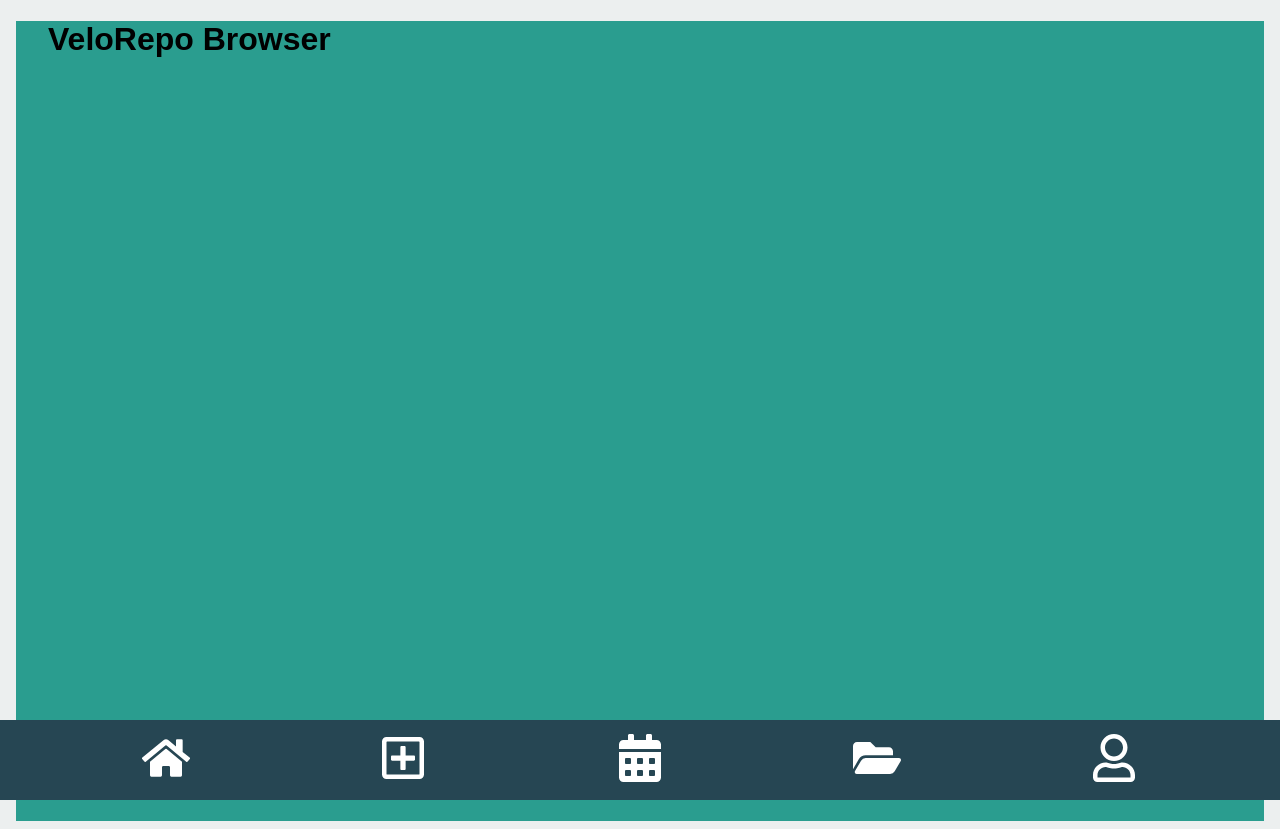
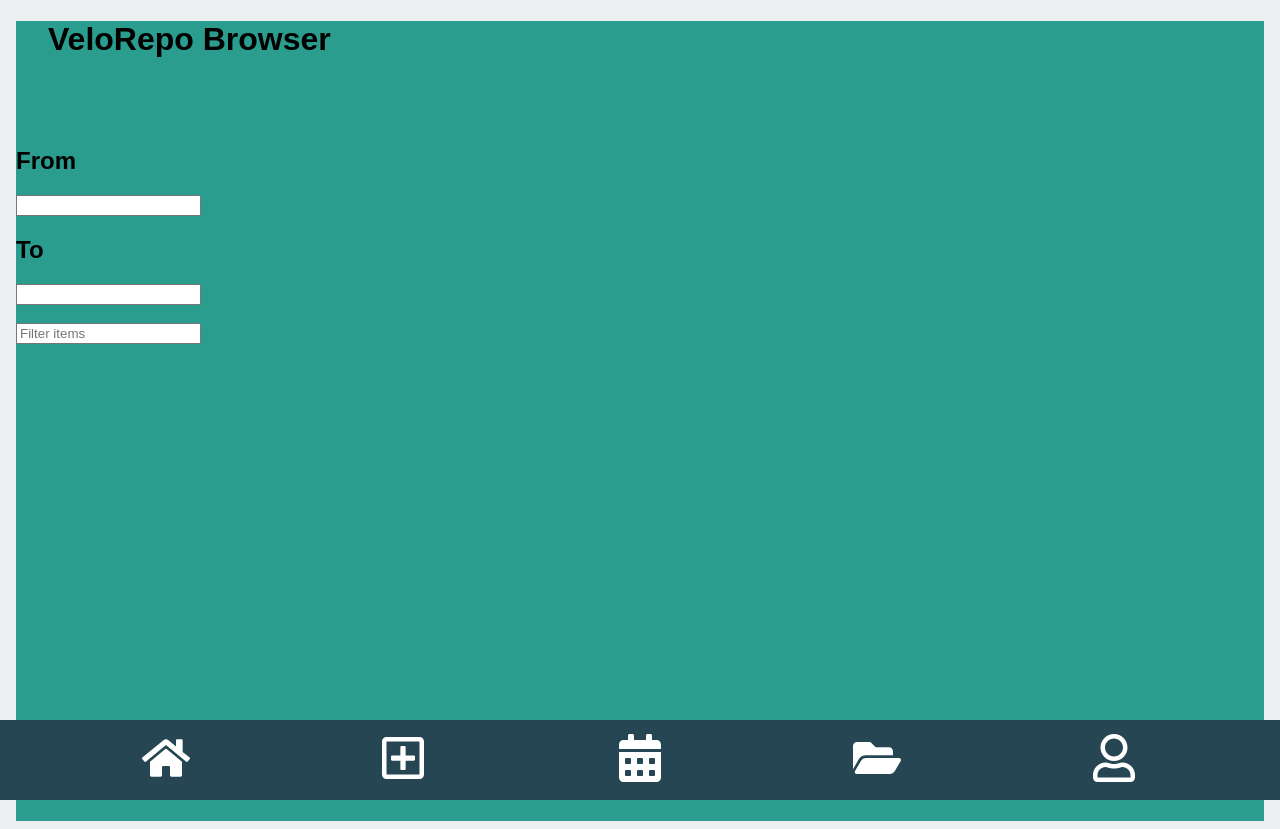
Before and after one commit to HelenLangers/VeloRepo, a React (Create React App) app: page /browser in a window 1280 px wide. Built offline with nearby package versions, Linux system fonts and the light colour scheme; no server answers; sample sign-in values are in the browser's storage; a web font is replaced by a local one.

Commit message:
searchbar added

```diff
--- /dev/null
+++ b/src/Components/BrowserComponents/BrowserCard.js
@@ -0,0 +1,8 @@
+import React from 'react'
+
+
+function BrowserCard() {
+  return <div>BrowserCard</div>
+}
+
+export default BrowserCard
--- /dev/null
+++ b/src/Components/BrowserComponents/BrowserGrid.js
@@ -0,0 +1,12 @@
+import React from 'react'
+import BrowserCard from './BrowserCard'
+
+function BrowserGrid() {
+  return
+  ;<>
+    <div>BrowserGrid</div>
+    <BrowserCard></BrowserCard>
+  </>
+}
+
+export default BrowserGrid
--- /dev/null
+++ b/src/Components/BrowserComponents/SearchBar.js
@@ -0,0 +1,28 @@
+import React from 'react'
+import { useState } from 'react'
+
+const SearchBar = ({ handleChange }) => {
+  const changeSearchTerm = (e) => {
+    handleChange(e.target.value)
+  }
+
+  const handleSubmit = (e) => {
+    e.preventDefault()
+    handleChange(e.target.value)
+  }
+
+  return (
+    <div className='search-bar'>
+      <form onSubmit={handleSubmit}>
+        <input
+          onChange={changeSearchTerm}
+          type='text'
+          name='searchTerm'
+          placeholder='Filter items'
+        />
+      </form>
+    </div>
+  )
+}
+
+export default SearchBar
--- a/src/Pages/BrowserPage.js
+++ b/src/Pages/BrowserPage.js
@@ -1,15 +1,32 @@
 import React from 'react'
+import { useState } from 'react'
 import ReactDatePicker from 'react-datepicker'
+import SearchBar from '../Components/BrowserComponents/SearchBar'
+
 import 'react-datepicker/dist/react-datepicker.css'
 import '../Assets/browser.css'
+import BrowserGrid from '../Components/BrowserComponents/BrowserGrid'
 
 
 function BrowserPage() {
+
   return (
     <>
       <body className='BrowserPage'>
         <header>
-          <h1 className='logo'>VeloRepo Browser</h1>
+          <div>
+            <h1 className='logo'>VeloRepo Browser</h1>
+            <h2>From</h2>
+
+            <ReactDatePicker />
+
+            <h2>To</h2>
+            <ReactDatePicker />
+          </div>
+          <br></br>
+          <div>
+            <SearchBar />
+          </div>
         </header>
       </body>
     </>
```
Also changed, not shown: src/Components/BrowserComponents/ReactDatePicker.Js (added, +13 -0 lines), src/Components/SearchBar.js (deleted, +0 -9 lines).
